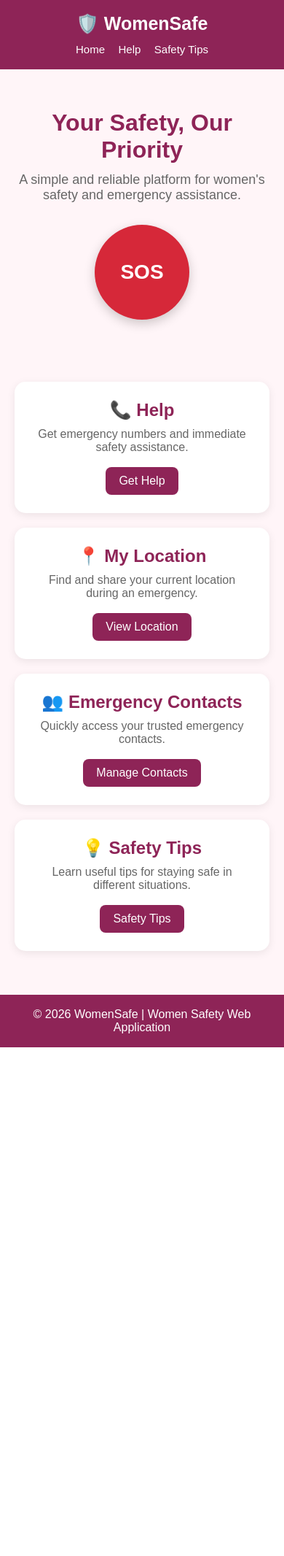
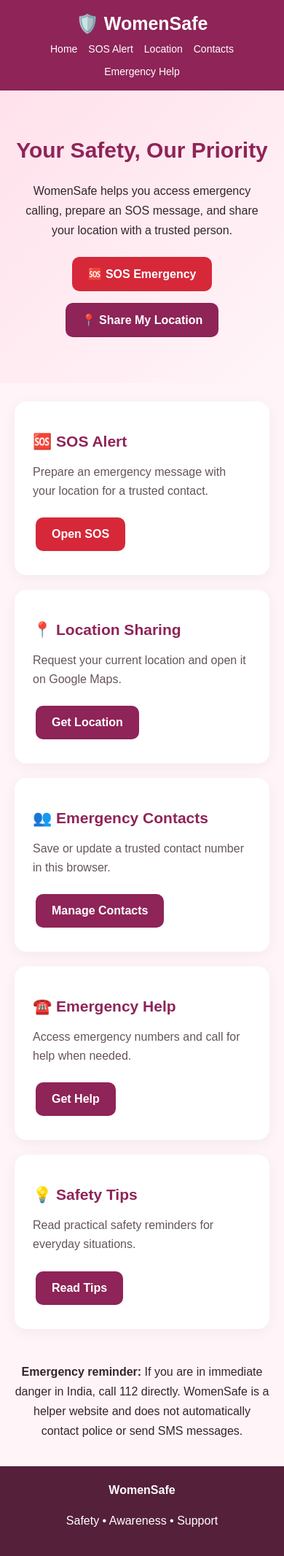
Before and after one commit to gayatri08-wq/Women_Safety_Website, a Flask app: page / in a window 390 px wide. Shown: the whole page at 73% size. Before the commit the page ends 1435 px from the top, so only its background shows below. Run offline with Flask 3, Linux system fonts and the light colour scheme.

Commit message:
Revamp WomenSafe homepage with new features
Updated the layout and design of the WomenSafe homepage, including new sections for SOS alerts, location sharing, and emergency contacts. Improved responsiveness and accessibility features.

```diff
--- a/templates/index.html
+++ b/templates/index.html
@@ -2,228 +2,151 @@
 <html lang="en">
 <head>
   <meta charset="UTF-8">
-    <meta name="viewport" content="width=device-width, initial-scale=1.0">
-
-    <title>WomenSafe - Women Safety</title>
+  <meta name="viewport" content="width=device-width, initial-scale=1">
+  <meta name="theme-color" content="#8e2457">
+  <title>WomenSafe | Women's Safety</title>
 
   <style>
-        * {
+    * { box-sizing: border-box; }
+    body {
       margin: 0;
-            padding: 0;
-            box-sizing: border-box;
       font-family: Arial, sans-serif;
+      background: #fff5f8;
+      color: #33252c;
     }
-
-        body {
-            background: #fff5f8;
-            color: #333;
-        }
-
     header {
       background: #8e2457;
       color: white;
-            padding: 18px 30px;
+      padding: 18px 6%;
       display: flex;
       justify-content: space-between;
       align-items: center;
+      flex-wrap: wrap;
+      gap: 12px;
     }
-
-        .logo {
-            font-size: 25px;
-            font-weight: bold;
-        }
-
-        nav a {
-            color: white;
-            text-decoration: none;
-            margin-left: 20px;
-            font-size: 15px;
-        }
-
+    .logo { font-size: 25px; font-weight: bold; }
+    nav { display: flex; flex-wrap: wrap; gap: 15px; }
+    nav a { color: white; text-decoration: none; font-size: 14px; }
     .hero {
       text-align: center;
-            padding: 55px 20px 35px;
+      padding: 65px 20px 55px;
+      background: linear-gradient(135deg, #ffe1ec, #fff5f8);
     }
-
-        .hero h1 {
-            color: #8e2457;
-            font-size: 40px;
-            margin-bottom: 12px;
+    .hero h1 { color: #8e2457; font-size: clamp(30px, 5vw, 46px); }
+    .hero p { max-width: 650px; margin: 15px auto; line-height: 1.7; }
+    .button {
+      display: inline-block;
+      text-decoration: none;
+      text-align: center;
+      padding: 14px 22px;
+      border-radius: 10px;
+      font-weight: bold;
+      margin: 8px 4px;
     }
-
-        .hero p {
-            font-size: 18px;
-            color: #666;
-            margin-bottom: 30px;
-        }
-
-        .sos {
-            display: inline-block;
-            background: #d62839;
-            color: white;
-            text-decoration: none;
-            width: 130px;
-            height: 130px;
-            border-radius: 50%;
-            display: flex;
-            align-items: center;
-            justify-content: center;
+    .sos { background: #d62839; color: white; }
+    .primary { background: #8e2457; color: white; }
+    .cards {
+      max-width: 1100px;
+      padding: 25px 20px 45px;
       margin: auto;
-            font-size: 28px;
-            font-weight: bold;
-            box-shadow: 0 5px 15px rgba(0,0,0,0.2);
-        }
-
-        .sos:hover {
-            transform: scale(1.05);
-        }
-
-        .features {
-            max-width: 1000px;
-            margin: 30px auto;
-            padding: 20px;
       display: grid;
       grid-template-columns: repeat(auto-fit, minmax(220px, 1fr));
       gap: 20px;
     }
-
     .card {
       background: white;
       padding: 25px;
-            border-radius: 15px;
+      border-radius: 16px;
+      box-shadow: 0 4px 18px #0000000d;
+    }
+    .card h2 { color: #8e2457; font-size: 21px; }
+    .card p { line-height: 1.6; color: #65545d; }
+    .card a { display: inline-block; margin-top: 8px; }
+    .notice {
+      margin: 0 auto 35px;
+      max-width: 900px;
+      padding: 0 20px;
       text-align: center;
-            box-shadow: 0 3px 12px rgba(0,0,0,0.08);
+      line-height: 1.7;
     }
-
-        .card h2 {
-            color: #8e2457;
-            margin-bottom: 10px;
-        }
-
-        .card p {
-            color: #666;
-            margin-bottom: 18px;
-        }
-
-        .btn {
-            display: inline-block;
-            background: #8e2457;
-            color: white;
-            padding: 10px 18px;
-            border-radius: 8px;
-            text-decoration: none;
-        }
-
-        .btn:hover {
-            background: #701b44;
-        }
-
     footer {
-            margin-top: 40px;
-            background: #8e2457;
+      background: #552039;
       color: white;
       text-align: center;
-            padding: 18px;
+      padding: 20px;
+      line-height: 1.6;
     }
-
     @media (max-width: 600px) {
-            header {
-                flex-direction: column;
-                gap: 12px;
-            }
-
-            nav a {
-                margin: 0 7px;
-            }
-
-            .hero h1 {
-                font-size: 32px;
-            }
+      header { justify-content: center; text-align: center; }
+      nav { justify-content: center; }
+      .hero { padding-top: 40px; }
     }
   </style>
 </head>
 
 <body>
-
   <header>
     <div class="logo">🛡️ WomenSafe</div>
-
-    <nav>
+    <nav aria-label="Main navigation">
       <a href="/">Home</a>
-        <a href="/help">Help</a>
-        <a href="/safety-tips">Safety Tips</a>
+      <a href="/sos">SOS Alert</a>
+      <a href="/location">Location</a>
+      <a href="/contacts">Contacts</a>
+      <a href="/help">Emergency Help</a>
     </nav>
   </header>
 
   <section class="hero">
-
     <h1>Your Safety, Our Priority</h1>
-
     <p>
-        A simple and reliable platform for women's safety and emergency assistance.
+      WomenSafe helps you access emergency calling, prepare an SOS message,
+      and share your location with a trusted person.
     </p>
-
-    <a href="/sos" class="sos">
-        SOS
-    </a>
-
+    <a class="button sos" href="/sos">🆘 SOS Emergency</a>
+    <a class="button primary" href="/location">📍 Share My Location</a>
   </section>
 
-<section class="features">
+  <section class="cards">
+    <article class="card">
+      <h2>🆘 SOS Alert</h2>
+      <p>Prepare an emergency message with your location for a trusted contact.</p>
+      <a class="button sos" href="/sos">Open SOS</a>
+    </article>
 
-    <div class="card">
-        <h2>📞 Help</h2>
+    <article class="card">
+      <h2>📍 Location Sharing</h2>
+      <p>Request your current location and open it on Google Maps.</p>
+      <a class="button primary" href="/location">Get Location</a>
+    </article>
 
-        <p>
-            Get emergency numbers and immediate safety assistance.
-        </p>
+    <article class="card">
+      <h2>👥 Emergency Contacts</h2>
+      <p>Save or update a trusted contact number in this browser.</p>
+      <a class="button primary" href="/contacts">Manage Contacts</a>
+    </article>
 
-        <a href="/help" class="btn">
-            Get Help
-        </a>
+    <article class="card">
+      <h2>☎️ Emergency Help</h2>
+      <p>Access emergency numbers and call for help when needed.</p>
+      <a class="button primary" href="/help">Get Help</a>
+    </article>
+
+    <article class="card">
+      <h2>💡 Safety Tips</h2>
+      <p>Read practical safety reminders for everyday situations.</p>
+      <a class="button primary" href="/safety-tips">Read Tips</a>
+    </article>
+  </section>
+
+  <div class="notice">
+    <strong>Emergency reminder:</strong> If you are in immediate danger in
+    India, call 112 directly. WomenSafe is a helper website and does not
+    automatically contact police or send SMS messages.
   </div>
 
-    <div class="card">
-        <h2>📍 My Location</h2>
-
-        <p>
-            Find and share your current location during an emergency.
-        </p>
-
-        <a href="/location" class="btn">
-            View Location
-        </a>
-    </div>
-
-    <div class="card">
-        <h2>👥 Emergency Contacts</h2>
-
-        <p>
-            Quickly access your trusted emergency contacts.
-        </p>
-
-        <a href="/contacts" class="btn">
-            Manage Contacts
-        </a>
-    </div>
-
-    <div class="card">
-        <h2>💡 Safety Tips</h2>
-
-        <p>
-            Learn useful tips for staying safe in different situations.
-        </p>
-
-        <a href="/safety-tips" class="btn">
-            Safety Tips
-        </a>
-    </div>
-
-</section>
-
   <footer>
-    © 2026 WomenSafe | Women Safety Web Application
+    <strong>WomenSafe</strong>
+    <p>Safety • Awareness • Support</p>
   </footer>
-
 </body>
 </html>
```
Lines whose indentation alone changed are shown as unchanged.
